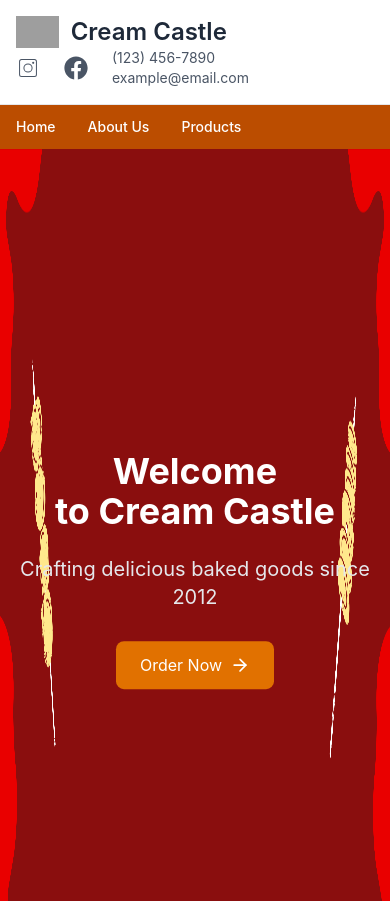
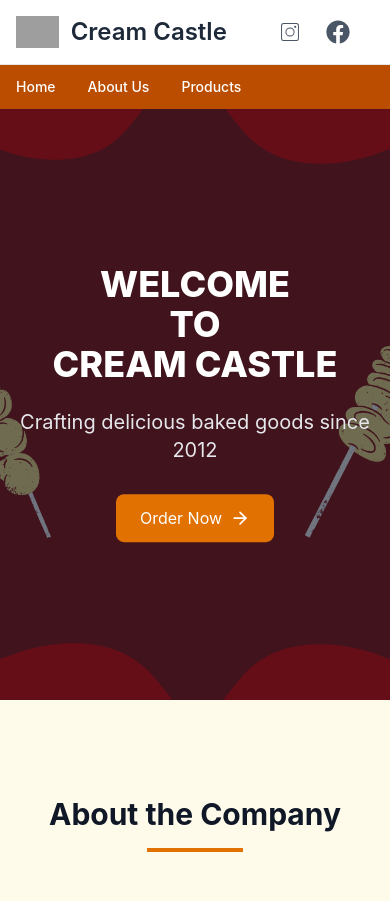
Before and after one commit to shahabasap/cream-castle, a React (Vite) app in the folder frontend-app/: page / in a window 390 px wide. Shown: the top 901 px of the page. Built offline with nearby package versions, Linux system fonts and the light colour scheme; grey boxes are pictures that could not be loaded.

Commit message:
resposive issuer resolved

```diff
--- a/frontend-app/src/components/Navbar.tsx
+++ b/frontend-app/src/components/Navbar.tsx
@@ -30,7 +30,7 @@ const Navbar = () => {
                 <FaFacebook size={24} />
               </a>
             </div>
-            <div className="flex flex-col">
+            <div className="hidden md:flex flex-col">
               <a href="tel:+1234567890" className="text-sm text-gray-600 hover:text-gray-800 hover:underline transition-colors">
                 (123) 456-7890
               </a>
--- a/frontend-app/src/pages/AboutUs.tsx
+++ b/frontend-app/src/pages/AboutUs.tsx
@@ -1,16 +1,25 @@
 import banner from '../assets/aboutus-banner.png'
+import bannerSmall from '../assets/banner-small.png'
+
 
 const AboutUs = () => {
 
   return (
     <div className="bg-[#FDF5E6] min-h-screen">
-      {/* Hero Section */}
-      <div className="relative h-[300px] bg-amber-800">
+       {/* Hero Section */}
+       <div className="relative h-[300px] bg-amber-800">
         <div className="absolute inset-0">
+          {/* Large banner for larger screens */}
           <img
             src={banner}
             alt="Bakery Distribution"
-            className="w-full h-full object-cover opacity-40"
+            className="hidden md:block w-full h-full object-cover opacity-40"
+          />
+          {/* Small banner for smaller screens */}
+          <img
+            src={bannerSmall}
+            alt="Bakery Distribution"
+            className="md:hidden w-full h-full object-cover opacity-40"
           />
         </div>
         <div className="relative h-full flex flex-col items-center justify-center text-white px-4">
--- a/frontend-app/src/pages/Home.tsx
+++ b/frontend-app/src/pages/Home.tsx
@@ -3,64 +3,73 @@ import { ArrowRight } from 'lucide-react';
 import Footer from "../components/Footer";
 import { motion } from 'framer-motion';
 import banner from '../assets/aboutus-banner.png'
+import bannerSmall from '../assets/banner-small.png'
 
 
 
 const HomePage = () => {
   return (
-    <div className="bg-white">
+    <div className="bg-white overflow-x-hidden">
       {/* Hero Section */}
-      <section className="relative bg-gray-900 h-screen">
+      <section className="relative h-[70vh] bg-gray-900  sm:h-[80vh] md:h-[70vh]">
   <div className="absolute inset-0">
   <img
             src={banner}
-            alt="Bakery Banner"
-            className="w-full h-full "
+            alt="Bakery Distribution"
+            className="hidden md:block w-full h-full object-cover opacity-75"
+          />
+          {/* Small banner for smaller screens */}
+          <img
+            src={bannerSmall}
+            alt="Bakery Distribution"
+            className="md:hidden w-full h-full object-cover opacity-40"
           />
   </div>
   <div className="relative h-full flex items-center justify-center px-4">
     <div className="text-center max-w-3xl">
-          <h1 className="text-4xl md:text-6xl font-bold text-white mb-6">
+      <div className="text-4xl md:text-6xl font-extrabold uppercase text-white mb-6">
         <motion.div
           initial={{ y: -100 }}
           animate={{ y: 0 }}
-    transition={{ duration: 0.5, delay:1 }}
+          transition={{ duration: 0.5, delay: 1 }}
           className="inline-block"
         >
           Welcome
         </motion.div>
+        <div>to</div>
         <motion.div
           initial={{ y: -100 }}
           animate={{ y: 0 }}
-    transition={{ duration: 0.5, delay: 1}}
+          transition={{ duration: 0.5, delay: 1 }}
           className="inline-block"
         >
-    to Cream Castle
+          Cream Castle
         </motion.div>
-</h1>
+      </div>
 
       <p className="text-xl text-gray-200 mb-8">
         Crafting delicious baked goods since 2012
       </p>
       <motion.button
-             initial={{y:-5}}
+        initial={{ y: -5 }}
         animate={{
-                y:[5,-5],
-                transition:{
-                    duration:1,
-                    ease:"linear",
-                    repeat:Infinity,
-                    repeatType:"reverse",
-                }
+          y: [5, -5],
+          transition: {
+            duration: 1,
+            ease: "linear",
+            repeat: Infinity,
+            repeatType: "reverse",
+          },
         }}
-
-               className="inline-flex items-center px-6 py-3 bg-amber-600 text-white rounded-lg hover:bg-amber-700 transition-colors">
+        className="inline-flex items-center px-6 py-3 bg-amber-600 text-white rounded-lg hover:bg-amber-700 transition-colors"
+      >
         Order Now
         <ArrowRight className="ml-2 h-5 w-5" />
       </motion.button>
     </div>
   </div>
 </section>
+
 
       {/* About Section */}
       <section className="py-24 bg-amber-50">
```
Also changed, not shown: frontend-app/src/assets/banner-small.png (added), frontend-app/src/pages/About.tsx (deleted). Lines whose indentation alone changed are shown as unchanged.
